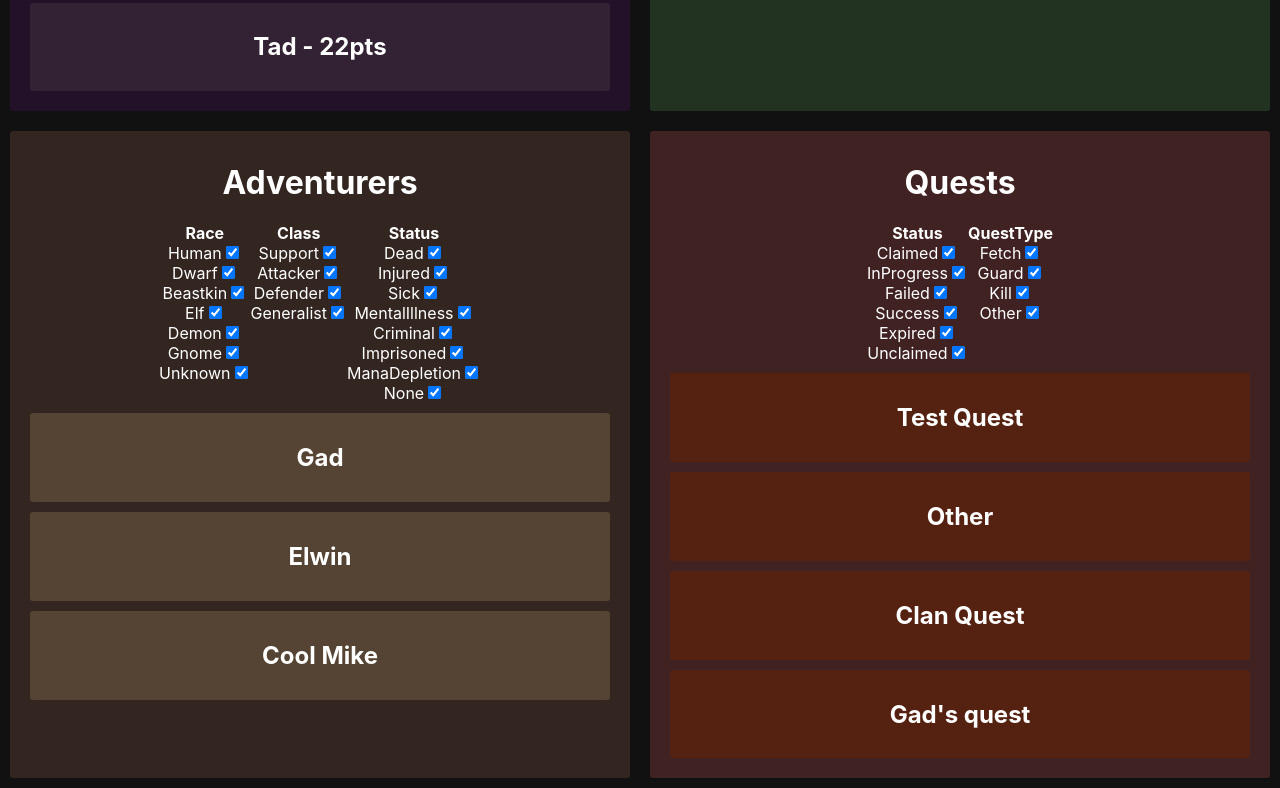
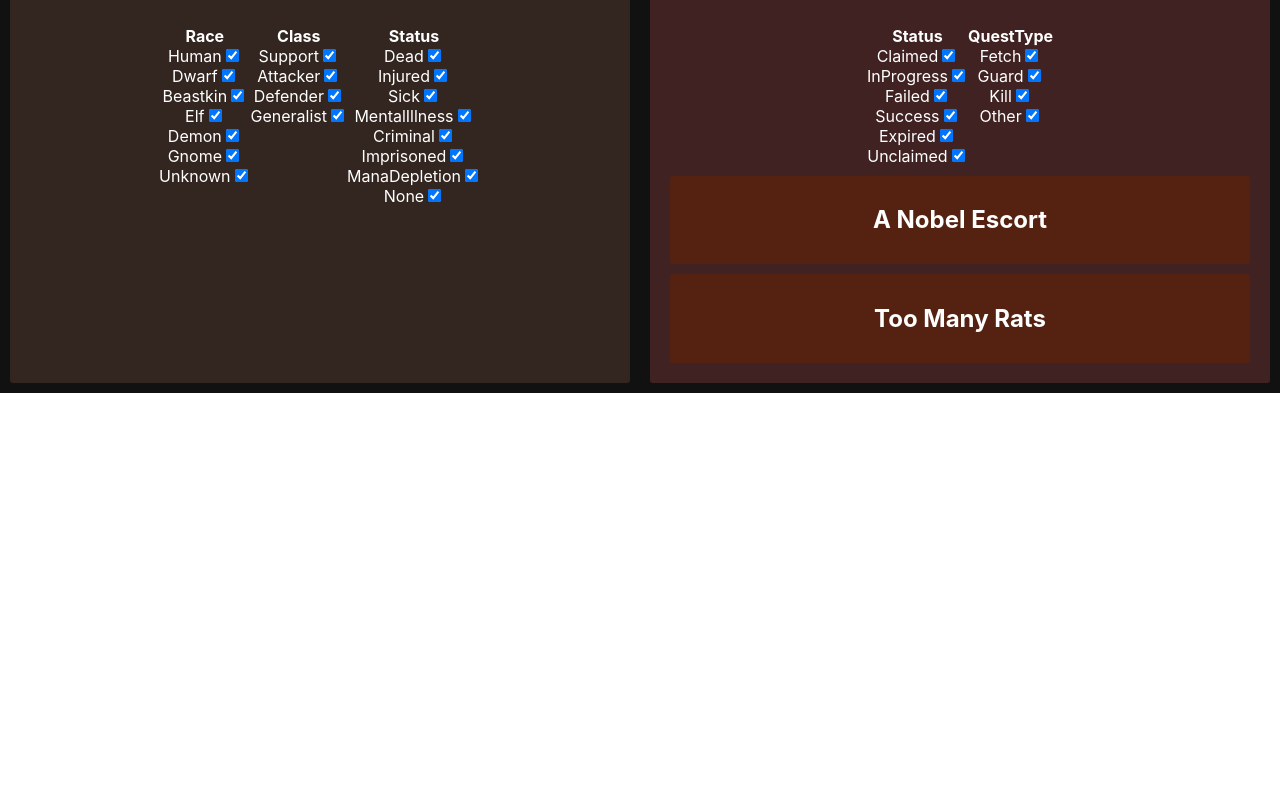
Before and after one commit to claytonweller/fantasy, a React (Create React App) app: page / in a window 1280 px wide. Shown: the part 497-1285 px from the top of the page. After the commit the page ends 890 px from the top, so only its background shows below. Built offline with nearby package versions, Linux system fonts and the light colour scheme.

Commit message:
Complete snapshot

```diff
--- a/src/data/raw/adventurers.ts
+++ b/src/data/raw/adventurers.ts
@@ -3,145 +3,49 @@ import { IDbMetric, IDbQuestPartyAdventurer, MetricRuleId } from "types/Quest";
 import { Ranks } from "types/Ranks";
 
 export const rawAdventurers:IRawAdventurer[] = [
-  {
-    // DB - Adventurer
-    id: 'adv1',
-    name: 'Gad',
-    races: [AdventurerRaces.Human],
-    nicknames: ['Sprite'],
-    rank: Ranks.D,
-    class: AdventurerClasses.Attacker,
-    className: 'Assassin',
-    bio: 'Kind of a prick',
-    status: [AdventurerStatuses.Injured, AdventurerStatuses.Criminal],
-    traits: ['Gambler'],
-    questParties: [
-      {
-        partyId: 'party2',
-        metrics:[
-          {
-            metricRuleId: MetricRuleId.MonsterKill,
-            value: 3,
-            rank: Ranks.D,
-            week: 1
-          }
-        ]
-      },
-      {
-        partyId: 'party5',
-        metrics:[
-          {
-            metricRuleId: MetricRuleId.MonsterKill,
-            value: 1,
-            rank: Ranks.E,
-            week: 1
-          },
-          {
-            metricRuleId: MetricRuleId.MonsterKill,
-            value: 2,
-            rank: Ranks.D,
-            week: 1
-          }
-        ]
-      },
-    ]
-  },
-  {
-    id: '2',
-    name: 'Elwin',
-    races: [AdventurerRaces.Elf],
-    nicknames: [],
-    rank: Ranks.A,
-    class: AdventurerClasses.Support,
-    className: 'Forest Nymph',
-    clanId: 'clan1',
-    bio: 'Fantastic healer and magic user',
-    status: [],
-    traits: ['Snobby', 'Determined'],
-    questParties:[
-      {
-        partyId: 'party1',
-        // Composite
-        metrics:[
-          {
-            metricRuleId: MetricRuleId.MonsterKill,
-            value: 1,
-            rank: Ranks.A,
-            week: 1,
-          },
-          {
-            metricRuleId: MetricRuleId.AllyHealed,
-            value: 3,
-            rank: Ranks.B,
-            week: 1,
-          }
-        ]
-      },
-      {
-        partyId: 'party3',
-        // Composite
-        metrics:[
-          {
-            metricRuleId: MetricRuleId.MonsterKill,
-            value: 5,
-            rank: Ranks.C,
-            week: 2,
-          },
-        ]
-      },
-      {
-        partyId: 'party4',
-        // Composite
-        metrics:[
-          {
-            metricRuleId: MetricRuleId.MonsterKill,
-            value: 1,
-            rank: Ranks.C,
-            week: 1,
-          },
-          {
-            metricRuleId: MetricRuleId.AllyHealed,
-            value: 1,
-            rank: Ranks.B,
-            week: 1,
-          }
-        ]
-      },
-    ]
-  },
-  {
-    id: '3',
-    name: 'Cool Mike',
-    races: [AdventurerRaces.Human, AdventurerRaces.Gnome],
-    nicknames: [],
-    rank: Ranks.B,
-    class: AdventurerClasses.Defender,
-    className: 'Dude',
-    clanId: 'clan1',
-    bio: 'A cool guy who gets stuff done',
-    status: [],
-    traits: ['Cool'],
-    questParties:[
-      {
-        partyId: 'party4',
-        // Composite
-        metrics:[
-          {
-            metricRuleId: MetricRuleId.MonsterKill,
-            value: 1,
-            rank: Ranks.C,
-            week: 1,
-          },
-          {
-            metricRuleId: MetricRuleId.AllyHealed,
-            value: 1,
-            rank: Ranks.B,
-            week: 1,
-          }
-        ]
-      },
-    ]
-  }
+  // {
+  //   // DB - Adventurer
+  //   id: 'adv1',
+  //   name: 'Gad',
+  //   races: [AdventurerRaces.Human],
+  //   nicknames: ['Sprite'],
+  //   rank: Ranks.D,
+  //   class: AdventurerClasses.Attacker,
+  //   className: 'Assassin',
+  //   bio: 'Kind of a prick',
+  //   status: [AdventurerStatuses.Injured, AdventurerStatuses.Criminal],
+  //   traits: ['Gambler'],
+  //   questParties: [
+  //     {
+  //       partyId: 'party2',
+  //       metrics:[
+  //         {
+  //           metricRuleId: MetricRuleId.MonsterKill,
+  //           value: 3,
+  //           rank: Ranks.D,
+  //           week: 1
+  //         }
+  //       ]
+  //     },
+  //     {
+  //       partyId: 'party5',
+  //       metrics:[
+  //         {
+  //           metricRuleId: MetricRuleId.MonsterKill,
+  //           value: 1,
+  //           rank: Ranks.E,
+  //           week: 1
+  //         },
+  //         {
+  //           metricRuleId: MetricRuleId.MonsterKill,
+  //           value: 2,
+  //           rank: Ranks.D,
+  //           week: 1
+  //         }
+  //       ]
+  //     },
+  //   ]
+  // },
 ]
 
 export interface IRawAdventurer extends IDbAdventurer{
--- a/src/data/raw/clans.ts
+++ b/src/data/raw/clans.ts
@@ -2,10 +2,10 @@ import { IDbClan } from "types/Clan";
 import { Ranks } from "types/Ranks";
 
 export const rawClans: IDbClan[] = [
-  {
-    id: 'clan1',
-    rank: Ranks.B,
-    name: 'Falcon hunt',
-    mission: 'To hunt falcons we guess'
-  }
+  // {
+  //   id: 'clan1',
+  //   rank: Ranks.B,
+  //   name: 'Falcon hunt',
+  //   mission: 'To hunt falcons we guess'
+  // }
 ]
--- a/src/data/raw/quests.ts
+++ b/src/data/raw/quests.ts
@@ -1,137 +1,33 @@
-import { IDbMetric, IDbQuest, IDbQuestParty, MetricRuleId, QuestClaimType, QuestStatus, QuestTypes } from "types/Quest";
+import { IDbMetric, IDbQuest, IDbQuestParty, QuestClaimType, QuestTypes } from "types/Quest";
 import { Ranks } from "types/Ranks";
-import { loremParagraph } from "data/queries/loremParagraph";
 
 export const rawQuests: IRawQuest[] = [
   {
-    id: 'quest1',
-    name:'Test Quest',
-    reward: 123453,
+    id: 'q1-1',
+    name:'A Nobel Escort',
+    reward: 500,
     claimType: QuestClaimType.Clan,
-    questType: QuestTypes.Fetch,
-    questRank: Ranks.C,
-    postedBy: 'Gerb McDerb',
-    description:`Description has a bit of text. ${loremParagraph}`,
+    questType: QuestTypes.Guard,
+    questRank: Ranks.B,
+    postedBy: 'Cliff Vanderbliff',
+    description:`A group of nobles lead Count Clifford Vanderbliff and their retinue will be from the capitol to Morton to attend the annual festival. They require, "A competent local guard detail. Must be an established party, in good reputation, with knowledge of regional dangers."`,
     // Composite
     parties:[
-      {
-        id: 'party1',
-        startWeek: 1,
-        clanId: 'clan1',
-        status: QuestStatus.Failed,
-        notes: 'Party Notes',
-        metrics:[
-          {
-            metricRuleId: MetricRuleId.CivilianSaved,
-            value: 4,
-            week: 1,
-          }
-        ]
-      },
-      {
-        id: 'party3',
-        startWeek: 2,
-        clanId: 'clan1',
-        status: QuestStatus.InProgress,
-        metrics:[
-          {
-            metricRuleId: MetricRuleId.CivilianSaved,
-            value: 2,
-            week: 2,
-          }
-        ]
-      }
-    ]
-
-  },
-  {
-    id: 'quest2',
-    name:'Other',
-    reward: 222,
-    claimType: QuestClaimType.Individual,
-    questType: QuestTypes.Fetch,
-    questRank: Ranks.E,
-    postedBy: 'Mort Gort',
-    description:`Here's one with a short description.`,
-    parties:[
-      {
-        id: 'party2',
-        startWeek: 1,
-        status: QuestStatus.Failed,
-        metrics:[
-          {
-            metricRuleId: MetricRuleId.CiviliansDead,
-            value: 1,
-            week: 1,
-          },
-          {
-            metricRuleId: MetricRuleId.PropertyDamaged,
-            value: 4000,
-            week: 1,
-          }
-        ]
-      }
     ]
   },
   {
-    id: 'quest3',
-    name:'Clan Quest',
-    reward: 12345,
+    id: 'q1-2',
+    name:'Too Many Rats',
+    reward: 100,
     claimType: QuestClaimType.Clan,
     questType: QuestTypes.Kill,
-    questRank: Ranks.A,
-    postedBy: 'Fire Man',
-    description:`I need more fire please.`,
+    questRank: Ranks.D,
+    postedBy: 'Mayor Corque',
+    description: `We can't keep ignoring the sewer problem. The rats keep multiplying and getting bigger. They're attacking people in the street. We have to fix this before the Bounty Festival. What will people think if we have dog sized rats? One Gold for ever rat brought back this week.`,
+    // Composite
     parties:[
-      {
-        id: 'party4',
-        startWeek: 1,
-        clanId: 'clan1',
-        status: QuestStatus.Success,
-        metrics:[
-          {
-            metricRuleId: MetricRuleId.CiviliansDead,
-            value: 1,
-            week: 1,
-          },
-          {
-            metricRuleId: MetricRuleId.RewardGold,
-            value: 12345,
-            week: 1
-          }
-        ]
-      }
     ]
   },
-  {
-    id: 'quest4',
-    name:'Gad\'s quest',
-    reward: 3,
-    claimType: QuestClaimType.Individual,
-    questType: QuestTypes.Fetch,
-    questRank: Ranks.E,
-    postedBy: 'Fire Man',
-    description:`I need more fire please.`,
-    parties:[
-      {
-        id: 'party5',
-        startWeek: 1,
-        status: QuestStatus.Success,
-        metrics:[
-          {
-            metricRuleId: MetricRuleId.CiviliansDead,
-            value: 1,
-            week: 1,
-          },
-          {
-            metricRuleId: MetricRuleId.RewardGold,
-            value: 3,
-            week: 1
-          }
-        ]
-      }
-    ]
-  }
 ]
 
 export interface IRawQuest extends IDbQuest{
--- a/src/data/raw/villagers.ts
+++ b/src/data/raw/villagers.ts
@@ -6,86 +6,43 @@ export const rawVillagers:IRawVillager[] = [
     id: '1',
     name: 'Clayton',
     rosters:[
-      {
-        week: 1,
-        picks: [
-          {
-            pickId: '2',
-            pickType: RosterPickTypes.Adventurer,
-            position: RosterPositions.B1
-          },
-          {
-            pickId: 'adv1',
-            pickType: RosterPickTypes.Adventurer,
-            position: RosterPositions.C1
-          },
-          {
-            pickId: 'clan1',
-            pickType: RosterPickTypes.Clan,
-            position: RosterPositions.Clan
-          },
-        ]
-      },
-      {
-        week: 2,
-        picks: [
-          {
-            pickId: '2',
-            pickType: RosterPickTypes.Adventurer,
-            position: RosterPositions.B1
-          },
-          {
-            pickId: 'clan1',
-            pickType: RosterPickTypes.Clan,
-            position: RosterPositions.Clan
-          },
-        ]
-      },
+      // {
+      //   week: 1,
+      //   picks: [
+      //     {
+      //       pickId: '2',
+      //       pickType: RosterPickTypes.Adventurer,
+      //       position: RosterPositions.B1
+      //     },
+      //     {
+      //       pickId: 'adv1',
+      //       pickType: RosterPickTypes.Adventurer,
+      //       position: RosterPositions.C1
+      //     },
+      //     {
+      //       pickId: 'clan1',
+      //       pickType: RosterPickTypes.Clan,
+      //       position: RosterPositions.Clan
+      //     },
+      //   ]
+      // },
+      // {
+      //   week: 2,
+      //   picks: [
+      //     {
+      //       pickId: '2',
+      //       pickType: RosterPickTypes.Adventurer,
+      //       position: RosterPositions.B1
+      //     },
+      //     {
+      //       pickId: 'clan1',
+      //       pickType: RosterPickTypes.Clan,
+      //       position: RosterPositions.Clan
+      //     },
+      //   ]
+      // },
     ]
   },
-  {
-    id: '2',
-    name: 'Ryan',
-    alias: 'Ryoman',
-    rosters: [
-      {
-        week: 1,
-        picks:[
-          {
-            pickId: '2',
-            pickType: RosterPickTypes.Adventurer,
-            position: RosterPositions.A
-          },
-          {
-            pickId: 'clan1',
-            pickType: RosterPickTypes.Clan,
-            position: RosterPositions.Clan
-          },
-        ]
-      }
-    ]
-  },
-  {
-    id: '3',
-    name: 'Tad',
-    rosters: [
-      {
-        week: 1,
-        picks:[
-          {
-            pickId: '2',
-            pickType: RosterPickTypes.Adventurer,
-            position: RosterPositions.A
-          },
-          {
-            pickId: 'clan1',
-            pickType: RosterPickTypes.Clan,
-            position: RosterPositions.Clan
-          },
-        ]
-      }
-    ]
-  }
 ]
 
 export interface IRawVillager extends IDbVillager{
```
Also changed, not shown: 1 other file (tests, documents, lock files or other folders).
